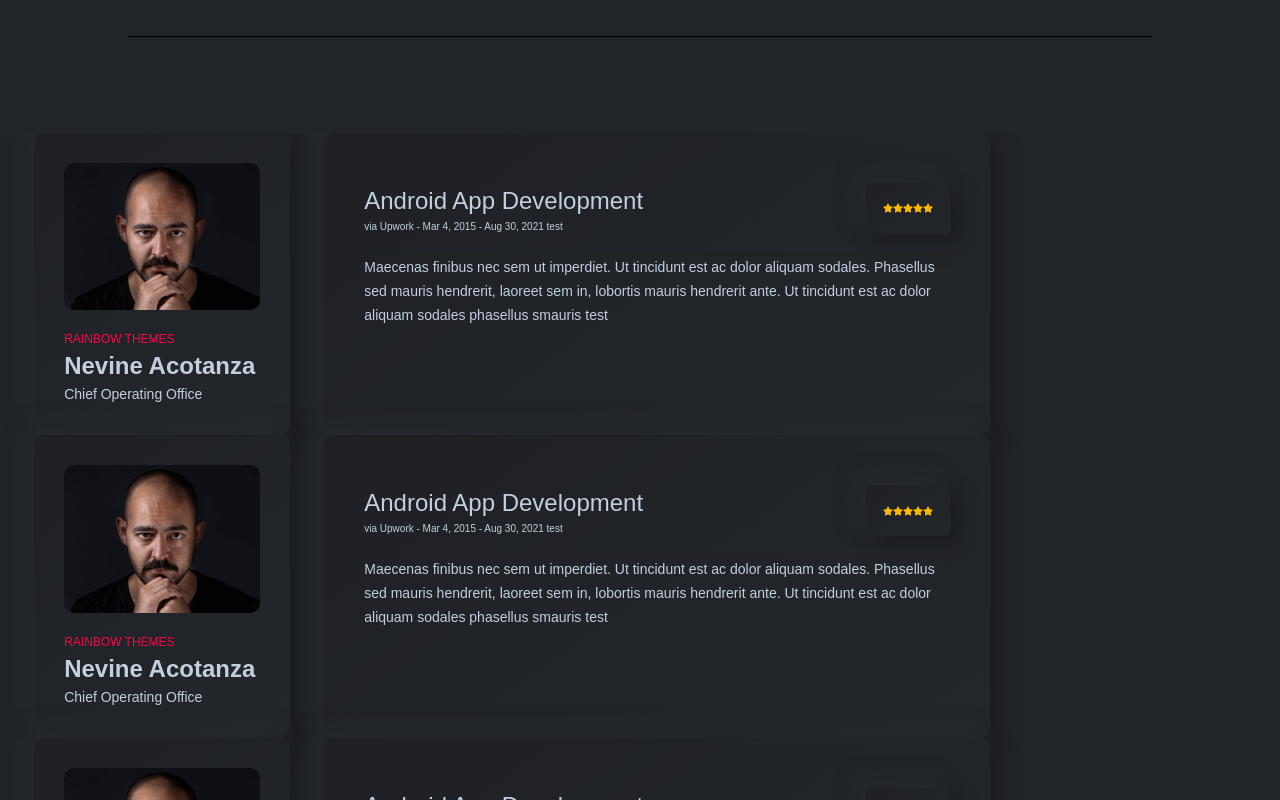
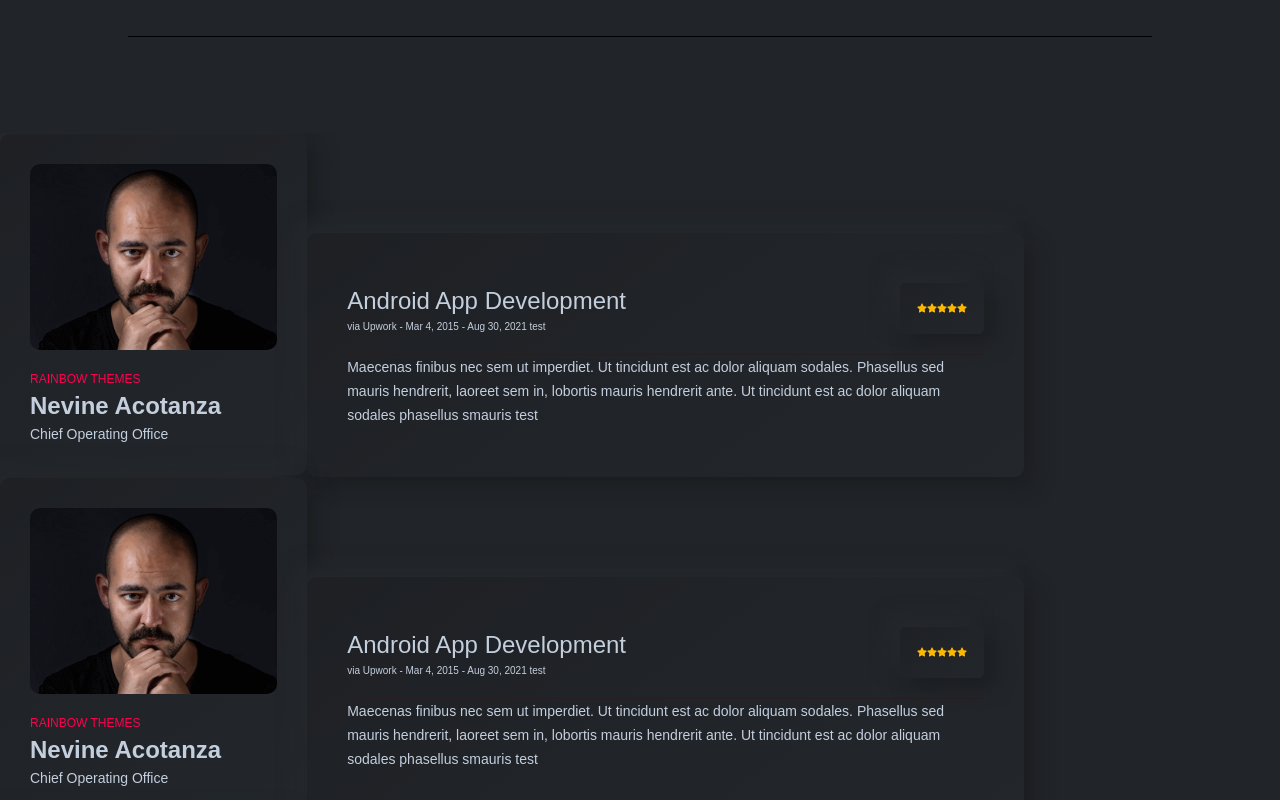
Before and after one commit to Ramrachai/mern-portfolio, a Next.js app: page / in a window 1280 px wide. Shown: the part 4400-5200 px from the top of the page. Built offline with nearby package versions, Linux system fonts and the light colour scheme.

Commit message:
testimonial edited

```diff
--- a/components/Testimonial/testimonial.module.scss
+++ b/components/Testimonial/testimonial.module.scss
@@ -1,24 +1,25 @@
 .container{
    max-width: 80%;
    display: flex;
-   justify-content: center;
-   align-items: center;
+
 }
 
 .inner {
     display: flex;
     justify-content: space-evenly;
+    align-items: center;
 
 .left{
-    width:25%;
+    width:30%;
     align-items: center;
     padding: 30px ;
 }
 .right{
     padding: 50px 40px 50px 40px;
-    width:65%;
-    align-items: center;
+    width:70%;
+    margin-top: 100px;
     justify-content: center;
+
 }
     .left,
     .right {
@@ -29,6 +30,7 @@
         transition: all 0.5s;
         overflow: hidden;
         cursor: pointer;
+
 
         .imgContainer img {
             border-radius: 10px;
```
